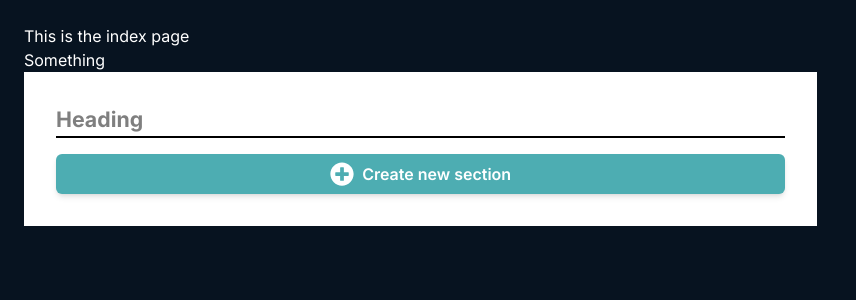
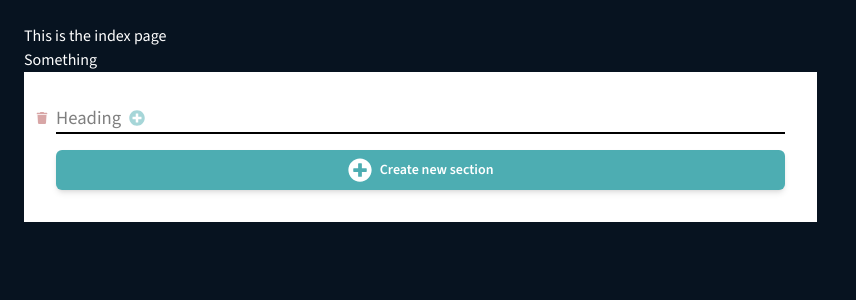
Before and after one commit to Jxl-s/resume-builder, a Next.js app: page /en in a window 1280 px wide. Both pictures are taken after a click on the button "Create new section". Shown: the top 300 px of the page, without its empty margins (0-856 px from the left). Built offline with nearby package versions, Linux system fonts and the light colour scheme.

Commit message:
now uses source sans

```diff
--- a/src/app/[locale]/Editor.tsx
+++ b/src/app/[locale]/Editor.tsx
@@ -6,6 +6,8 @@ import { EducationItemWithId } from "../../components/items/Education";
 import { ExperienceItemWithId } from "@/components/items/Experience";
 import Section from "@/components/Section";
 import { FaPlusCircle } from "react-icons/fa";
+import Button from "@/components/Button";
+import TextItem, { TextItemWithId } from "@/components/items/Text";
 
 const Editor: FC = () => {
     const sections = useResumeEditorStore((state) => state.sections);
@@ -58,16 +60,25 @@ const Editor: FC = () => {
                                 />
                             );
                         }
+
+                        if (item.type === "text") {
+                            return (
+                                <TextItemWithId
+                                    key={item.id}
+                                    itemId={item.id}
+                                />
+                            );
+                        }
                     })}
                 </Section>
             ))}
-            <button
+            <Button
                 onClick={() => addSection("<b></b>")}
-                className="flex items-center bg-primary text-white gap-2 w-full rounded-md justify-center py-2 mt-4 shadow-md hover:brightness-110 duration-300"
+                className="flex items-center justify-center gap-2 w-full text-sm"
             >
                 <FaPlusCircle className="w-6 h-6" />
                 <span className="font-semibold">Create new section</span>
-            </button>
+            </Button>
         </div>
     );
 };
--- a/src/app/[locale]/layout.tsx
+++ b/src/app/[locale]/layout.tsx
@@ -1,7 +1,8 @@
 import type { Metadata } from "next";
-import { Inter } from "next/font/google";
+import { Inter, Source_Sans_3 } from "next/font/google";
 import "../globals.css";
-const inter = Inter({ subsets: ["latin"] });
+// const inter = Inter({ subsets: ["latin"] });
+const inter = Source_Sans_3({ subsets: ["latin"] });
 
 export const metadata: Metadata = {
     title: "Create Next App",
--- /dev/null
+++ b/src/components/Button.tsx
@@ -0,0 +1,29 @@
+import { FC, PropsWithChildren } from "react";
+
+interface Props {
+    onClick?: () => void;
+    theme?: keyof typeof themes;
+    className?: string;
+}
+
+const themes = {
+    primary: "bg-primary text-white",
+};
+
+const Button: FC<PropsWithChildren<Props>> = ({
+    onClick,
+    theme = "primary",
+    className = "",
+    children,
+}) => {
+    return (
+        <button
+            onClick={onClick}
+            className={`${themes[theme]} ${className} rounded-md py-2 mt-4 shadow-md hover:brightness-110 duration-300`}
+        >
+            {children}
+        </button>
+    );
+};
+
+export default Button;
--- a/src/components/EditableHeading.tsx
+++ b/src/components/EditableHeading.tsx
@@ -1,4 +1,4 @@
-import { FC, useEffect, useRef, useState } from "react";
+import { FC } from "react";
 import EditableItem from "./EditableItem";
 import useDocSettingsStore from "@/stores/useDocSettingsStore";
 import { FaPlusCircle, FaTrash } from "react-icons/fa";
@@ -11,72 +11,39 @@ interface Props {
 }
 
 const EditableHeading: FC<Props> = ({ content, setContent }) => {
-    const tooltipRef = useRef<HTMLDivElement>(null);
     const headingSize = useDocSettingsStore((state) => state.headingSize);
     const removeSection = useResumeEditorStore((state) => state.removeSection);
-    const addItem = useResumeEditorStore((state) => state.addItem);
+    const addExperience = useResumeEditorStore((state) => state.addExperience);
 
     const { sectionId } = useSection();
-
-    // Have to do this due to react and contentEditable's behaviours
-    const handlePointerEnter = () => {
-        if (!tooltipRef.current) return;
-        tooltipRef.current.style.display = "flex";
-    };
-
-    const handlePointerLeave = () => {
-        if (!tooltipRef.current) return;
-        tooltipRef.current.style.display = "none";
-    };
 
     const onRemoveSection = () => {
         removeSection(sectionId);
     };
 
     const onAddItem = () => {
-        addItem(sectionId, {
-            type: "education",
-            id: Math.random().toString(36).substr(2, 9),
-            value: {
-                school: "<b></b>",
-                location: "<b></b>",
-                degree: "<i></i>",
-                date: "<i></i>",
-            },
-        });
+        addExperience(sectionId); // temporary
     };
 
     return (
-        <div
-            className="border-b-2 border-b-black outline-none mb-1 flex items-center gap-2"
-            onPointerEnter={handlePointerEnter}
-            onPointerLeave={handlePointerLeave}
-        >
+        <div className="border-b-2 border-b-black outline-none mb-1 flex items-center gap-2">
+            <FaTrash
+                className="w-3 h-3 -translate-x-5 absolute text-danger/50 hover:text-danger duration-300 cursor-pointer"
+                onClick={onRemoveSection}
+            />
             <EditableItem
                 Component={"h1"}
                 content={content}
                 setContent={setContent}
-                defaultStyle={["bold"]}
+                defaultStyle={[]}
                 placeholder="Heading"
                 fontSize={headingSize}
                 className="inline"
             />
-            <div
-                className={`gap-2`}
-                ref={tooltipRef}
-                style={{
-                    display: "none",
-                }}
-            >
-                <FaPlusCircle
-                    className="w-4 h-4 inline text-primary/50 hover:text-primary duration-300 cursor-pointer"
-                    onClick={onAddItem}
-                />
-                <FaTrash
-                    className="w-3 h-3 inline text-danger/50 hover:text-danger duration-300 cursor-pointer"
-                    onClick={onRemoveSection}
-                />
-            </div>
+            <FaPlusCircle
+                className="w-4 h-4 inline text-primary/50 hover:text-primary duration-300 cursor-pointer"
+                onClick={onAddItem}
+            />
         </div>
     );
 };
--- a/src/components/EditableItem.tsx
+++ b/src/components/EditableItem.tsx
@@ -11,6 +11,7 @@ export interface EditableItemProps {
     placeholder?: string;
     className?: string;
     fontSize?: number;
+    allowMultiLine?: boolean;
 
     content: string;
     setContent: (content: string) => void;
@@ -23,6 +24,7 @@ const EditableItem: FC<EditableItemProps> = ({
     placeholder = "",
     className = "",
     fontSize,
+    allowMultiLine = false,
 
     content,
     setContent,
@@ -47,7 +49,7 @@ const EditableItem: FC<EditableItemProps> = ({
             }
         }
 
-        if (e.key === "Enter") {
+        if (e.key === "Enter" && !allowMultiLine) {
             e.preventDefault();
             e.currentTarget.blur();
         }
@@ -60,7 +62,7 @@ const EditableItem: FC<EditableItemProps> = ({
             return;
         }
 
-        setContent(sanitizeHtml(e.target.innerHTML));
+        setContent(sanitizeHtml(e.target.innerHTML, allowMultiLine));
     };
 
     const applyDefaultStyle = () => {
@@ -107,7 +109,7 @@ const EditableItem: FC<EditableItemProps> = ({
                 fontSize: fontSize ? `${fontSize}pt` : undefined,
             }}
             dangerouslySetInnerHTML={{
-                __html: sanitizeHtml(content),
+                __html: sanitizeHtml(content, allowMultiLine),
             }}
         />
     );
--- /dev/null
+++ b/src/components/items/Text.tsx
@@ -0,0 +1,52 @@
+import { FC } from "react";
+import EditableItem from "../EditableItem";
+import useDocSettingsStore from "@/stores/useDocSettingsStore";
+import useResumeEditorStore from "@/stores/useResumeEditorStore";
+import { useSection } from "../Section";
+import { ITextItem } from "@/types/items";
+
+interface Props {
+    content: string;
+    setContent: (content: string) => void;
+}
+
+const TextItem: FC<Props> = ({ content, setContent }) => {
+    const contentSize = useDocSettingsStore((state) => state.contentSize);
+    return (
+        <EditableItem
+            content={content}
+            setContent={setContent}
+            className="w-full inline-block mb-2"
+            Component={"div"}
+            allowMultiLine={true}
+            fontSize={contentSize}
+            placeholder="Text here"
+        />
+    );
+};
+
+const TextItemWithId: FC<{ itemId: string }> = ({ itemId }) => {
+    const { sectionId } = useSection();
+    const textItem = useResumeEditorStore((state) =>
+        state.sections
+            .find((section) => section.id === sectionId)
+            ?.items.find((item) => item.id === itemId)
+    );
+
+    const updateItem = useResumeEditorStore((state) => state.updateItem);
+    if (!textItem) return null;
+
+    const { text } = textItem.value as ITextItem;
+
+    const setText = (text: string) => {
+        updateItem(sectionId, itemId, {
+            ...textItem,
+            value: { ...textItem.value, text },
+        });
+    };
+
+    return <TextItem content={text} setContent={setText} />;
+};
+
+export default TextItem;
+export { TextItemWithId };
--- a/src/stores/useDocSettingsStore.ts
+++ b/src/stores/useDocSettingsStore.ts
@@ -8,7 +8,7 @@ interface DocSettings {
 
 const useDocSettingsStore = create<DocSettings>((set) => ({
     titleSize: 24,
-    headingSize: 16,
+    headingSize: 14,
     contentSize: 11,
 }));
 
--- a/src/stores/useResumeEditorStore.ts
+++ b/src/stores/useResumeEditorStore.ts
@@ -1,11 +1,12 @@
 import { create } from "zustand";
 import { v4 as uuidv4 } from "uuid";
-import { IEducationItem, IExperienceItem } from "@/types/items";
+import { IEducationItem, IExperienceItem, ITextItem } from "@/types/items";
 
 // type: education/experience, custom, project
 interface SectionTypes {
     experience: IExperienceItem;
     education: IEducationItem;
+    text: ITextItem;
 }
 
 interface SectionItem {
@@ -37,6 +38,10 @@ interface ResumeEditor {
 
     removeItem: (sectionId: string, itemId: string) => void;
     updateItem: (sectionId: string, itemId: string, item: SectionItem) => void;
+
+    addEducation: (sectionId: string) => void;
+    addExperience: (sectionId: string) => void;
+    addText: (sectionId: string) => void;
 }
 
 const useResumeEditorStore = create<ResumeEditor>((set) => ({
@@ -138,6 +143,77 @@ const useResumeEditorStore = create<ResumeEditor>((set) => ({
             return { sections: copy };
         });
     },
+
+    // some abstractions
+    addEducation: (sectionId: string) => {
+        const item: SectionItem = {
+            type: "education",
+            id: uuidv4(),
+            value: {
+                school: "<b></b>",
+                location: "<b></b>",
+                degree: "<i></i>",
+                date: "<i></i>",
+            },
+        };
+
+        set((state) => {
+            const copy = [...state.sections];
+            const section = copy.find((s) => s.id === sectionId);
+
+            if (section) {
+                section.items.push(item);
+            }
+
+            return { sections: copy };
+        });
+    },
+
+    addExperience: (sectionId: string) => {
+        const item: SectionItem = {
+            type: "experience",
+            id: uuidv4(),
+            value: {
+                company: "<b></b>",
+                location: "<b></b>",
+                position: "<i></i>",
+                dates: "<i></i>",
+                description: ["<p></p>"],
+            },
+        };
+
+        set((state) => {
+            const copy = [...state.sections];
+            const section = copy.find((s) => s.id === sectionId);
+
+            if (section) {
+                section.items.push(item);
+            }
+
+            return { sections: copy };
+        });
+    },
+
+    addText: (sectionId: string) => {
+        const item: SectionItem = {
+            type: "text",
+            id: uuidv4(),
+            value: {
+                text: "<p></p>",
+            },
+        };
+
+        set((state) => {
+            const copy = [...state.sections];
+            const section = copy.find((s) => s.id === sectionId);
+
+            if (section) {
+                section.items.push(item);
+            }
+
+            return { sections: copy };
+        });
+    },
 }));
 
 export default useResumeEditorStore;
--- a/src/types/items.ts
+++ b/src/types/items.ts
@@ -12,3 +12,7 @@ export interface IExperienceItem {
     dates: string;
     description: string[];
 }
+
+export interface ITextItem {
+    text: string;
+}
--- a/src/utils/sanitizeHtml.ts
+++ b/src/utils/sanitizeHtml.ts
@@ -1,7 +1,12 @@
 import DOMPurify from "isomorphic-dompurify";
 
-export const sanitizeHtml = (html: string) => {
+export const sanitizeHtml = (html: string, allowBr = false) => {
+    const allowedTags = ["b", "i", "u", "br"];
+    if (!allowBr) {
+        allowedTags.splice(allowedTags.indexOf("br"), 1);
+    }
+    console.log(html, allowedTags);
     return DOMPurify.sanitize(html, {
-        ALLOWED_TAGS: ["b", "i", "u"],
+        ALLOWED_TAGS: allowedTags,
     });
 };
```
